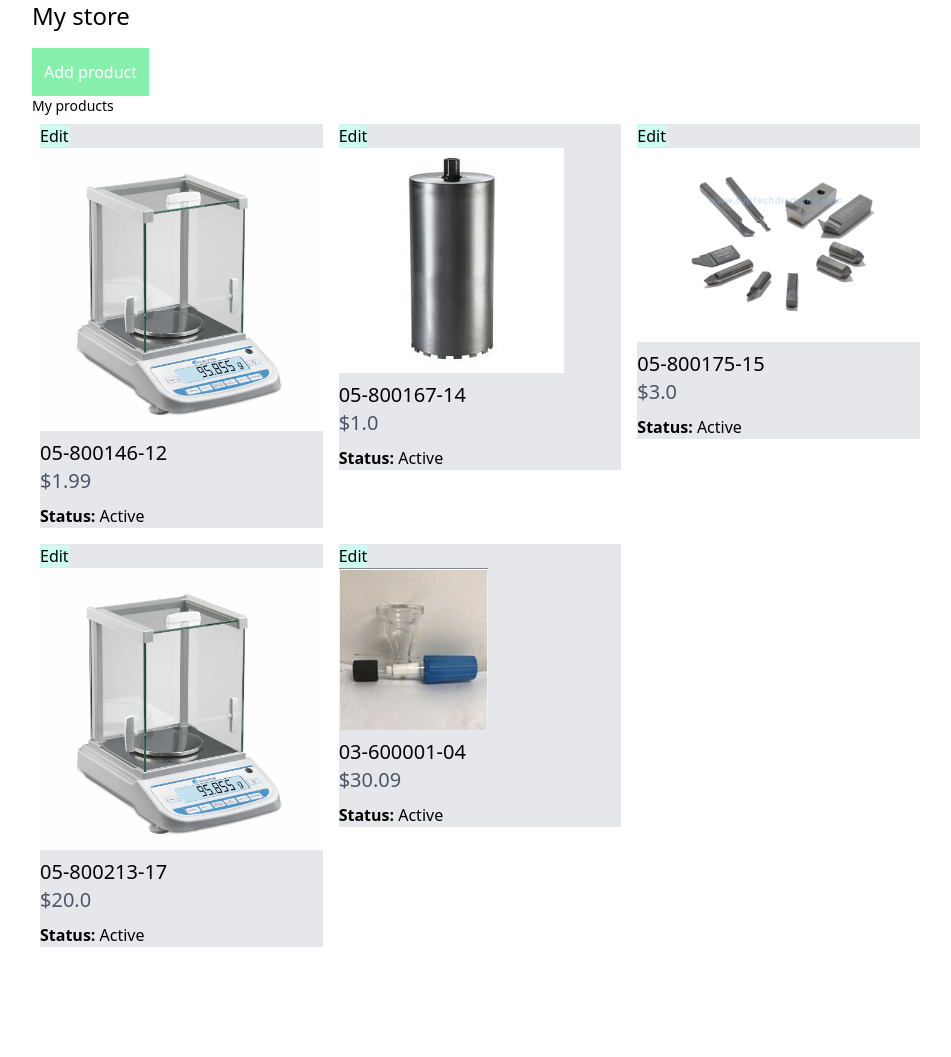
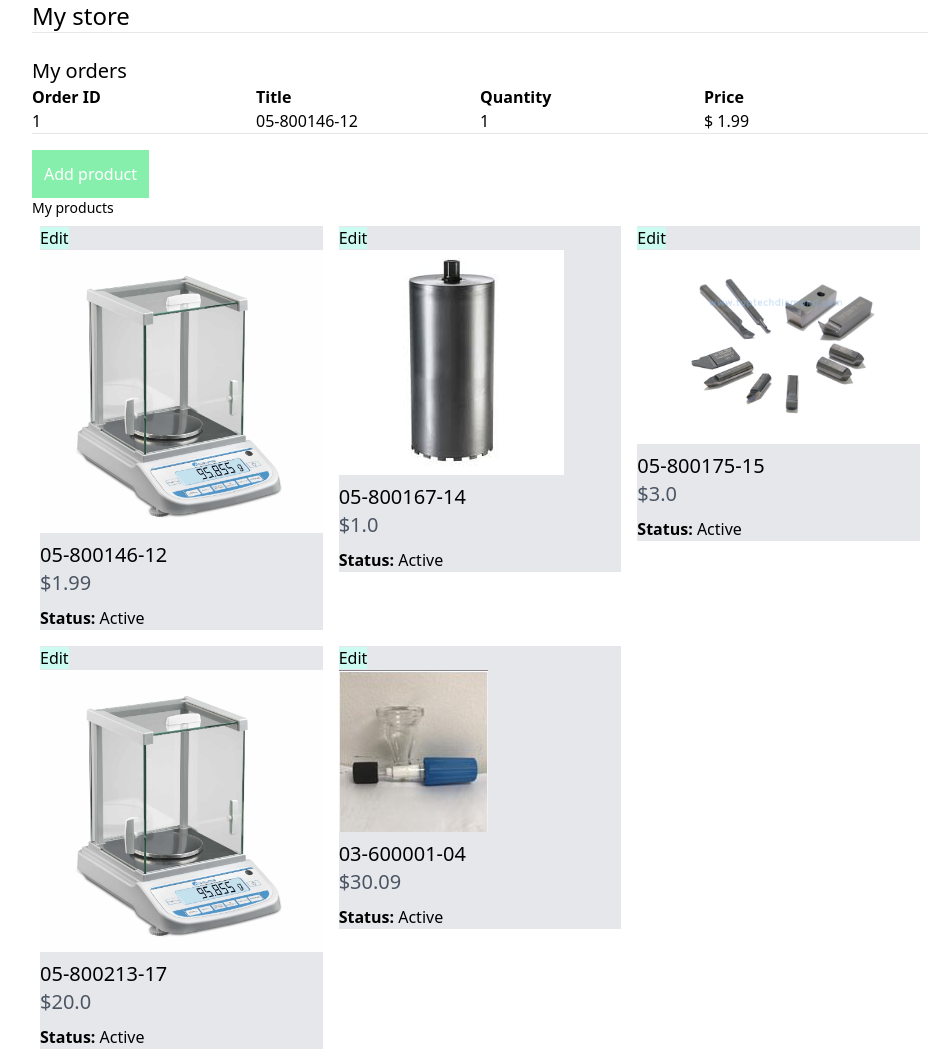
Before and after one commit to goeych/PetNet, a Django app: page /my-store/ in a window 1280 px wide. Shown: the part 96-1153 px from the top of the page, without its empty margins (160-1111 px from the left). Before the commit the page ends 1043 px from the top, so only its background shows below. Run offline with Django 4.2, Linux system fonts and the light colour scheme; a user stored in the database is signed in; data comes from the database, SQL or seed files in the repository; some libraries are stand-ins or nearby versions.

Commit message:
Add files via upload

```diff
--- a/userprofile/models.py
+++ b/userprofile/models.py
@@ -5,6 +5,7 @@ from django.contrib.auth.models import User
 
 class Userprofile(models.Model):
     user = models.OneToOneField(User,related_name = 'userprofile', on_delete = models.CASCADE)
+    is_vendor = models.BooleanField(default=False)
 
     def __str__(self):
         return self.user.username
--- a/userprofile/templates/userprofile/my_store.html
+++ b/userprofile/templates/userprofile/my_store.html
@@ -10,6 +10,54 @@
             <div class="py-4 px-6 text-black-300 bg-teal-200">{{message}}</div>
         {% endfor %}
     {% endif %}
+
+
+    <hr>
+
+    <h2 class="mt-6 text-xl">My orders</h2>
+
+    <div class="flex flex-wrap">
+
+        <div class="w-1/4">
+            <strong>Order ID</strong>
+        </div>
+
+        <div class="w-1/4">
+            <strong>Title</strong>
+        </div>
+
+        <div class="w-1/4">
+            <strong>Quantity</strong>
+        </div>
+
+        <div class="w-1/4">
+            <strong>Price</strong>
+        </div>
+    </div>
+
+    {% for order_item in order_items %}
+        <div class="flex flex-wrap">
+
+            <div class="w-1/4">
+                <a href="{% url 'order_detail' order_item.order.id %}">{{order_item.order.id}}</a>
+            </div>
+
+            <div class="w-1/4">
+                {{ order_item.product.title }}
+            </div>
+
+            <div class="w-1/4">
+                {{ order_item.quantity }}
+            </div>
+
+            <div class="w-1/4">
+                $ {{ order_item.get_display_price}}
+            </div>
+
+        </div>
+    {% endfor%}
+
+    <hr>
 
     <a href="{% url 'add_product' %}"class="mt-4 inline-block py-3 px-3 bg-green-300 text-white hover:bg-teal-600">Add product</a>
 
--- a/userprofile/urls.py
+++ b/userprofile/urls.py
@@ -8,6 +8,7 @@ urlpatterns = [
     path('login/',auth_views.LoginView.as_view(template_name='userprofile/login.html'),name='login'),
     path('signup/',views.signup,name='signup'),
     path('my-store/',views.my_store,name='my_store'),
+    path('my-store/order-detail/<int:pk>/',views.my_store_order_detail,name='my_store_order_detail'),
     path('my-store/add-product/',views.add_product,name='add_product'),
     path('my-store/edit-product/<int:pk>/',views.edit_product,name='edit_product'),
     path('my-store/decommission_product/<int:pk>/',views.decommission_product,name='decommission_product'),
--- a/userprofile/views.py
+++ b/userprofile/views.py
@@ -1,4 +1,6 @@
-from django.shortcuts import render,redirect
+
+from django.conf import settings
+from django.shortcuts import render,redirect,get_object_or_404
 from django.contrib.auth.models import User
 from django.contrib.auth.forms import UserCreationForm
 from django.contrib.auth import login
@@ -10,7 +12,7 @@ from django.db.models import Q
 from userprofile.models import Userprofile
 from store.forms import ProductForm
 
-from store.models import Product,Category
+from store.models import Product,Category,Order,OrderItem
 
 # Create your views here.
 
@@ -20,6 +22,14 @@ def vendor_detail(request,pk):
 
     context={'user':user,'products':products}
     return render(request,'userprofile/vendor_detail.html',context)
+
+@login_required
+def my_store_order_detail(request,pk):
+    order = get_object_or_404(Order,pk=pk)
+
+    context={'order':order,'title':'Order Detail',}
+    return render(request,'userprofile/my_store_order_detail.html',context)
+
 
 @login_required
 def add_product(request):
@@ -74,8 +84,11 @@ def decommission_product(request,pk):
 def my_store(request):
     #products = request.user.products.exclude(status=Product.DECOMMISSION)
     products = request.user.products.filter(~Q(status=Product.DECOMMISSION))
+    order_items = OrderItem.objects.filter(product__user=request.user)
 
-    context={'title':'My store','products':products,}
+    context={'title':'My store','products':products,
+             'order_items':order_items,}
+
     return render(request,'userprofile/my_store.html',context)
 
 @login_required
```
Also changed, not shown: userprofile/templates/userprofile/my_store_order_detail.html (added, +47 -0 lines), userprofile/migrations/0002_userprofile_is_vendor.py (added).
